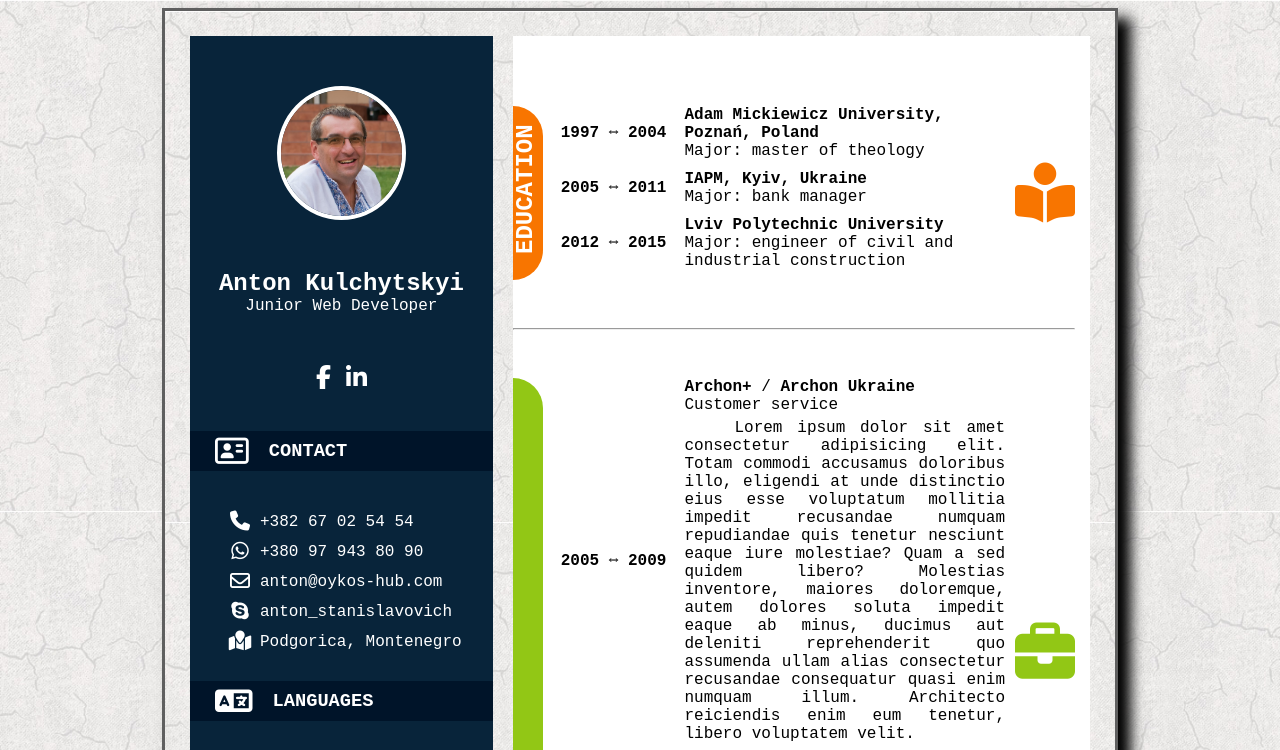
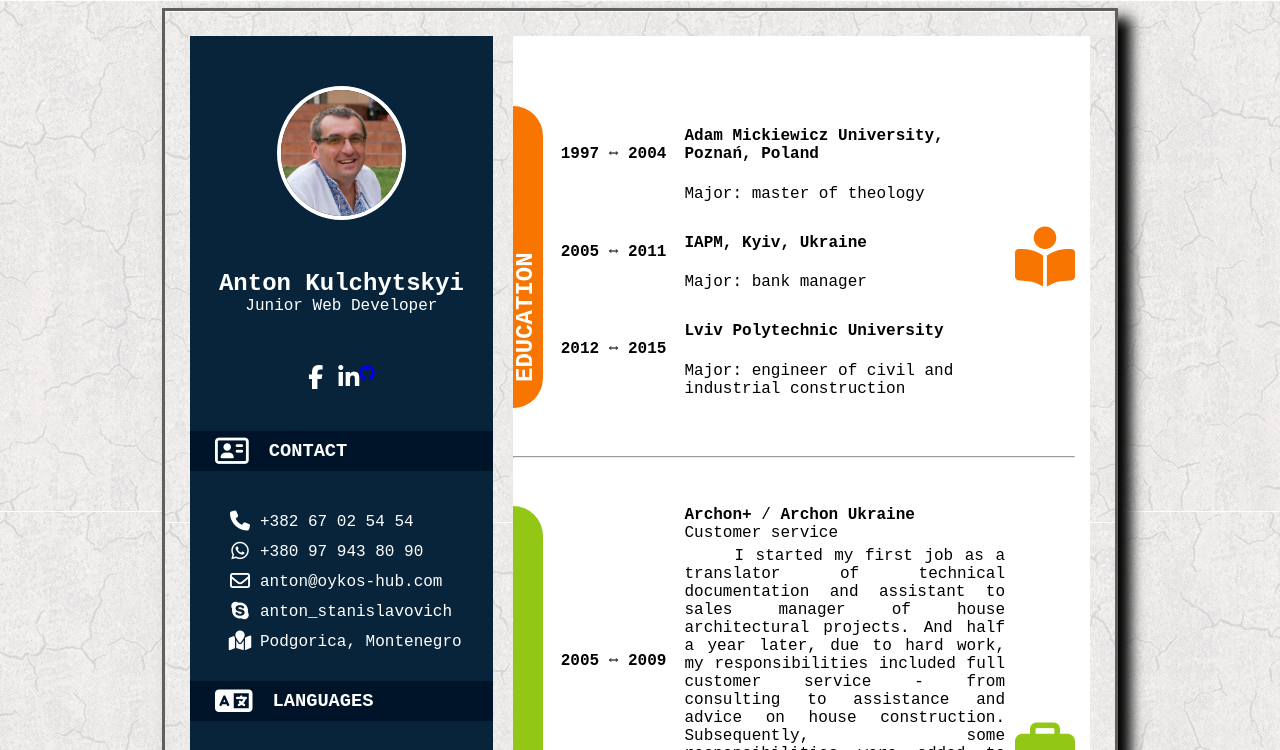
Before and after one commit to anton-kulchytskyi/Anton-CV, a plain HTML site: page index.html in a window 1280 px wide. Both pictures are taken after a click on the link "Сustomer service". Shown: the top 750 px of the page. Drawn offline with Linux system fonts and the light colour scheme.

Commit message:
Add files via upload

```diff
--- a/index.html
+++ b/index.html
@@ -20,13 +20,12 @@
                     </div>
                     <div class="social">
                         <a href="https://www.facebook.com/profile.php?id=100007545407233" target="_blank"><i class='fab fa-facebook-f'></i></a>
-                        <a href="https://www.linkedin.com/in/anton-kulchytskyi-9435301a6/" target="_blank"><i class='fab fa-linkedin-in'></i></a>
+                        <a href="https://www.linkedin.com/in/anton-kulchytskyi/" target="_blank"><i class='fab fa-linkedin-in'></i></a>
+                        <a href="https://github.com/anton-kulchytskyi" target="_blank"><i class="fab fa-github"></i></a>
                     </div>
                 </div>
                 <a href="javascript:void(0)" onclick="showHide('nav')"><i class="fas fa-bars"></i></a>
             </div>
-
-
             <div id="nav" class="nav-active">
                 <div class="head">
                     <i style='font-size:30px' class='far'>&#xf2bb;</i>
@@ -168,7 +167,6 @@
                 </div>
             </div>
         </header>
-
         <main>
             <aside>
                 <img src="foto.jpg" alt="foto">
@@ -176,9 +174,9 @@
                 <p>Junior Web Developer</p>
                 <div class="social">
                     <a href="https://www.facebook.com/profile.php?id=100007545407233" target="_blank"><i class='fab fa-facebook-f'></i></a>
-                    <a href="https://www.linkedin.com/in/anton-kulchytskyi-9435301a6/" target="_blank"><i class='fab fa-linkedin-in'></i></a>
+                    <a href="https://www.linkedin.com/in/anton-kulchytskyi/" target="_blank"><i class='fab fa-linkedin-in'></i></a>
+                    <a href="https://github.com/anton-kulchytskyi" target="_blank"><i class="fab fa-github"></i></a>
                 </div>
-
                 <div class="head">
                     <i style='font-size:30px' class='far'>&#xf2bb;</i>
                     <h3>Contact</h3>
@@ -317,7 +315,6 @@
                         <i class='fas'>&#xf7a2;</i>
                     </div>
                 </div>
-
             </aside>
             <section>
                 <section id="work-experience">
@@ -330,7 +327,7 @@
                                 <p>1997 <span>&DoubleLeftRightArrow;</span> 2004</p>
                             </article>
                             <article class="about">
-                                <h4 class="edu">Adam Mickiewicz University, Poznań, Poland</h4>
+                                <h4>Adam Mickiewicz University, Poznań, Poland</h4>
                                 <p>Major: master of theology</p>
                             </article>
                         </div>
@@ -339,7 +336,7 @@
                                 <p>2005 <span>&DoubleLeftRightArrow;</span> 2011</p>
                             </article>
                             <article class="about">
-                                <h4 class="edu">IAPM, Kyiv, Ukraine</h4>
+                                <h4>IAPM, Kyiv, Ukraine</h4>
                                 <p>Major: bank manager</p>
                             </article>
                         </div>
@@ -348,7 +345,7 @@
                                 <p>2012 <span>&DoubleLeftRightArrow;</span> 2015</p>
                             </article>
                             <article class="about">
-                                <h4 class="edu">Lviv Polytechnic University</h4>
+                                <h4>Lviv Polytechnic University</h4>
                                 <p>Major: engineer of civil and industrial construction</p>
                             </article>
                         </div>
@@ -369,7 +366,7 @@
                                 <a style="font-weight: 600;" href="https://www.archon.pl/" target="_blank">Archon+</a><span>&nbsp/</span>
                                 <a style="font-weight: 600;" href="https://www.archon.com.ua/" target="_blank">Archon Ukraine</a><br>
                                 <a href="javascript:void(0)" onclick="showHide('hide1')">Сustomer service</a>
-                                <p id="hide1">Lorem ipsum dolor sit amet consectetur adipisicing elit. Totam commodi accusamus doloribus illo, eligendi at unde distinctio eius esse voluptatum mollitia impedit recusandae numquam repudiandae quis tenetur nesciunt eaque iure molestiae? Quam a sed quidem libero? Molestias inventore, maiores doloremque, autem dolores soluta impedit eaque ab minus, ducimus aut deleniti reprehenderit quo assumenda ullam alias consectetur recusandae consequatur quasi enim numquam illum. Architecto reiciendis enim eum tenetur, libero voluptatem velit.</p>
+                                <p id="hide1">I started my first job as a translator of technical documentation and assistant to sales manager of house architectural projects. And half a year later, due to hard work, my responsibilities included full customer service - from consulting to assistance and advice on house construction. Subsequently, some responsibilities were added to work on a catalogues, including preparation of layouts of graphic materials.</p>
                             </article>
                         </div>
                         <div class="work">
@@ -379,7 +376,7 @@
                             <article class="about">
                                 <a style="font-weight: 600;" href="https://slovenia.mfa.gov.ua/en" target="_blank">Embassy of Ukraine to the Republic of Slovenia</a><br>
                                 <a href="javascript:void(0)" onclick="showHide('hide2')">Ambassador personal assistant</a>
-                                <p id="hide2">Lorem ipsum dolor sit amet consectetur adipisicing elit. Totam commodi accusamus doloribus illo, eligendi at unde distinctio eius esse voluptatum mollitia impedit recusandae numquam repudiandae quis tenetur nesciunt eaque iure molestiae? Quam a sed quidem libero? Molestias inventore, maiores doloremque, autem dolores soluta impedit eaque ab minus, ducimus aut deleniti reprehenderit quo assumenda ullam alias consectetur recusandae consequatur quasi enim numquam illum. Architecto reiciendis enim eum tenetur, libero voluptatem velit.</p>
+                                <p id="hide2">During my wife's diplomatic posting to Slovenia, I held the position of personal assistant to the Ambassador of Ukraine to Slovenia. My responsibilities included everything that comes to mind when talking about a personal assistant, that is, organizing meetings, preparing talking points, communication between chief and staff, controlling of the fulfilment of the Ambassadors’ instructions by staff, corresponding with the different organizations, monitoring all the necessary information and prompt reporting.</p>
                             </article>
                         </div>
                         <div class="work">
@@ -389,9 +386,9 @@
                             <article class="about">
                                 <a style="font-weight: 600;" href="https://babypark.ua/uk" target="_blank">Babypark</a><br>
                                 <a href="javascript:void(0)" onclick="showHide('hide3')">Store manager</a><br>
-                                <p id="hide3">Lorem ipsum dolor sit amet consectetur adipisicing elit. Totam commodi accusamus doloribus illo, eligendi at unde distinctio eius esse voluptatum mollitia impedit recusandae numquam repudiandae quis tenetur nesciunt eaque iure molestiae? Quam a sed quidem libero? Molestias inventore, maiores doloremque, autem dolores soluta impedit eaque ab minus, ducimus aut deleniti reprehenderit quo assumenda ullam alias consectetur recusandae consequatur quasi enim numquam illum. Architecto reiciendis enim eum tenetur, libero voluptatem velit.</p>
+                                <p id="hide3">After returning to Ukraine I worked in a company that sells baby products. After completing my internship, I was appointed as manager of the newly opened store in the network. I was in charge of up to 10 salespersons. We managed to reach one of the leading sales positions among all the stores in the network. Later I was also trusted with the opening of a new store in another city of Ukraine and training new staff members.</p>
                                 <a href="javascript:void(0)" onclick="showHide('hide4')">Sales Executive</a>
-                                <p id="hide4">Lorem ipsum dolor sit amet consectetur adipisicing elit. Totam commodi accusamus doloribus illo, eligendi at unde distinctio eius esse voluptatum mollitia impedit recusandae numquam repudiandae quis tenetur nesciunt eaque iure molestiae? Quam a sed quidem libero? Molestias inventore, maiores doloremque, autem dolores soluta impedit eaque ab minus, ducimus aut deleniti reprehenderit quo assumenda ullam alias consectetur recusandae consequatur quasi enim numquam illum. Architecto reiciendis enim eum tenetur, libero voluptatem velit.</p>
+                                <p id="hide4">The company management suggested that I try myself in another area - the wholesale. I agreed, and for a year I successfully promoted the company's goods in the domestic market until it was time for my wife's next diplomatic posting.</p>
                             </article>
                         </div>
                         <div class="work">
@@ -401,7 +398,7 @@
                             <article class="about">
                                 <a style="font-weight: 600;" href="https://montenegro.mfa.gov.ua/en" target="_blank">Embassy of Ukraine to Montenegro</a><br>
                                 <a href="javascript:void(0)" onclick="showHide('hide5')">Ambassador personal assistant</a>
-                                <p id="hide5">Lorem ipsum dolor sit amet consectetur adipisicing elit. Totam commodi accusamus doloribus illo, eligendi at unde distinctio eius esse voluptatum mollitia impedit recusandae numquam repudiandae quis tenetur nesciunt eaque iure molestiae? Quam a sed quidem libero? Molestias inventore, maiores doloremque, autem dolores soluta impedit eaque ab minus, ducimus aut deleniti reprehenderit quo assumenda ullam alias consectetur recusandae consequatur quasi enim numquam illum. Architecto reiciendis enim eum tenetur, libero voluptatem velit.</p>
+                                <p id="hide5">Now my responsibilities are almost the same as those I had in Slovenia - organizing meetings, preparing talking points, communication between chief and staff etc. This time I also had to maser a new skill – accounting, for I am also responsible for managing the Embassy’s finances.</p>
                             </article>
                         </div>
                     </div>
@@ -476,6 +473,17 @@
             </div>
         </footer>
     </div>
+    <div id="modal">
+        <div class="modal-content">
+            <div class="modal-header">
+                <h3>Non progredi est regredi</h3>
+                <p id="close">&times;</p>
+            </div>
+            <div class="modal-body">
+                <p>Hi, if you see this, then you have been reading my resume for more than 30 seconds, what means that you are a little interested. My name is Anton and I'm 40. I have few experience of writing code, limited to this resume and elementary courses. This may speak against me, as there are now quite a few young people starting their journey in the IT industry. But for me it says something else - I like to learn different things (look at my higher education) and I do it very persistently. I am very attentive to every detail. I can say that I’ve got my diploma in the construction industry in order to build my own house properly. Therefore, I believe that everything is just beginning and my career in IT will be filled with bright events and worthy projects.</p>
+            </div>
+        </div>
+    </div>
     <script src="javascript.js"></script>
 </body>
 </html>
```
Lines whose indentation alone changed are shown as unchanged.
